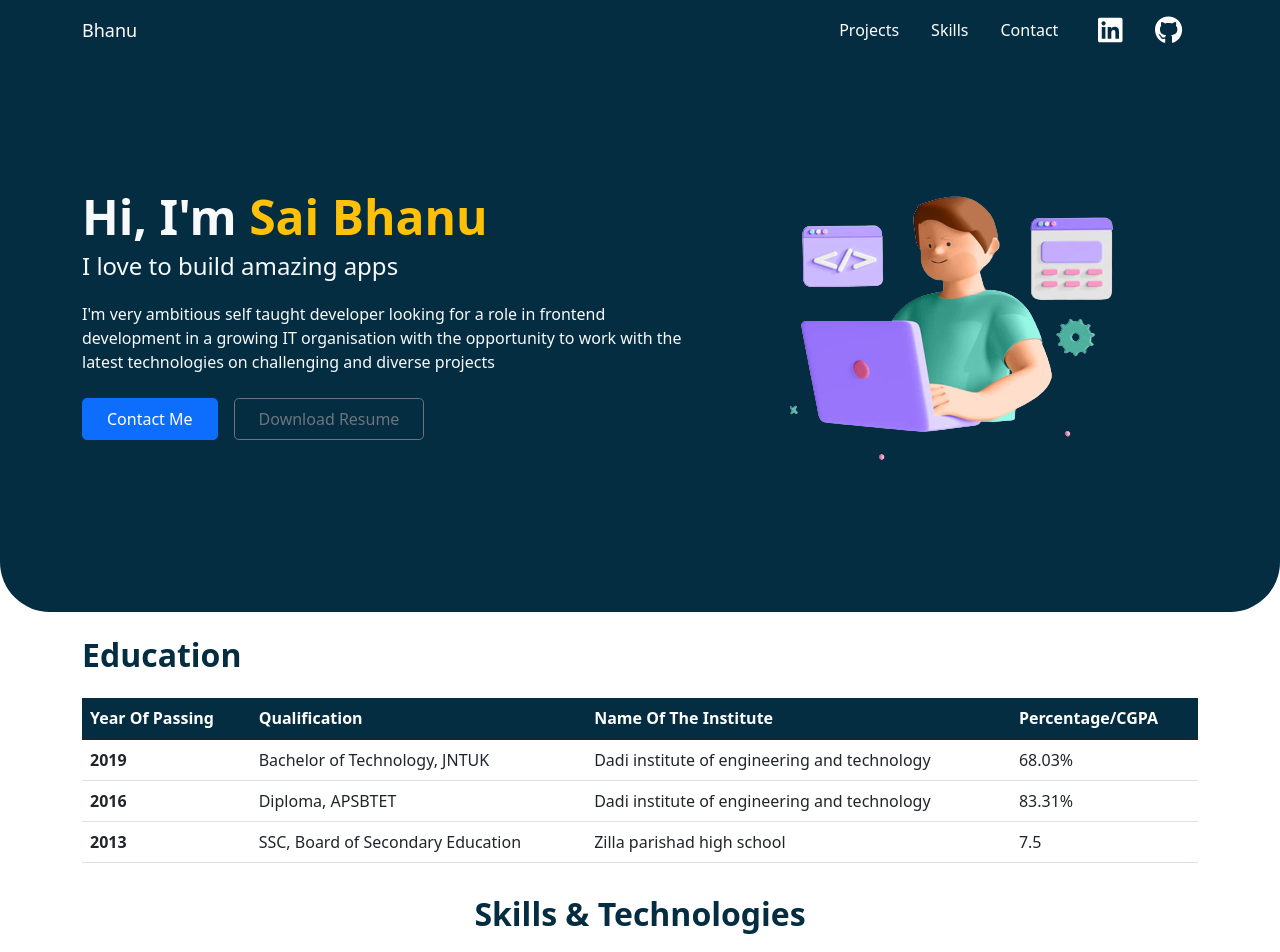
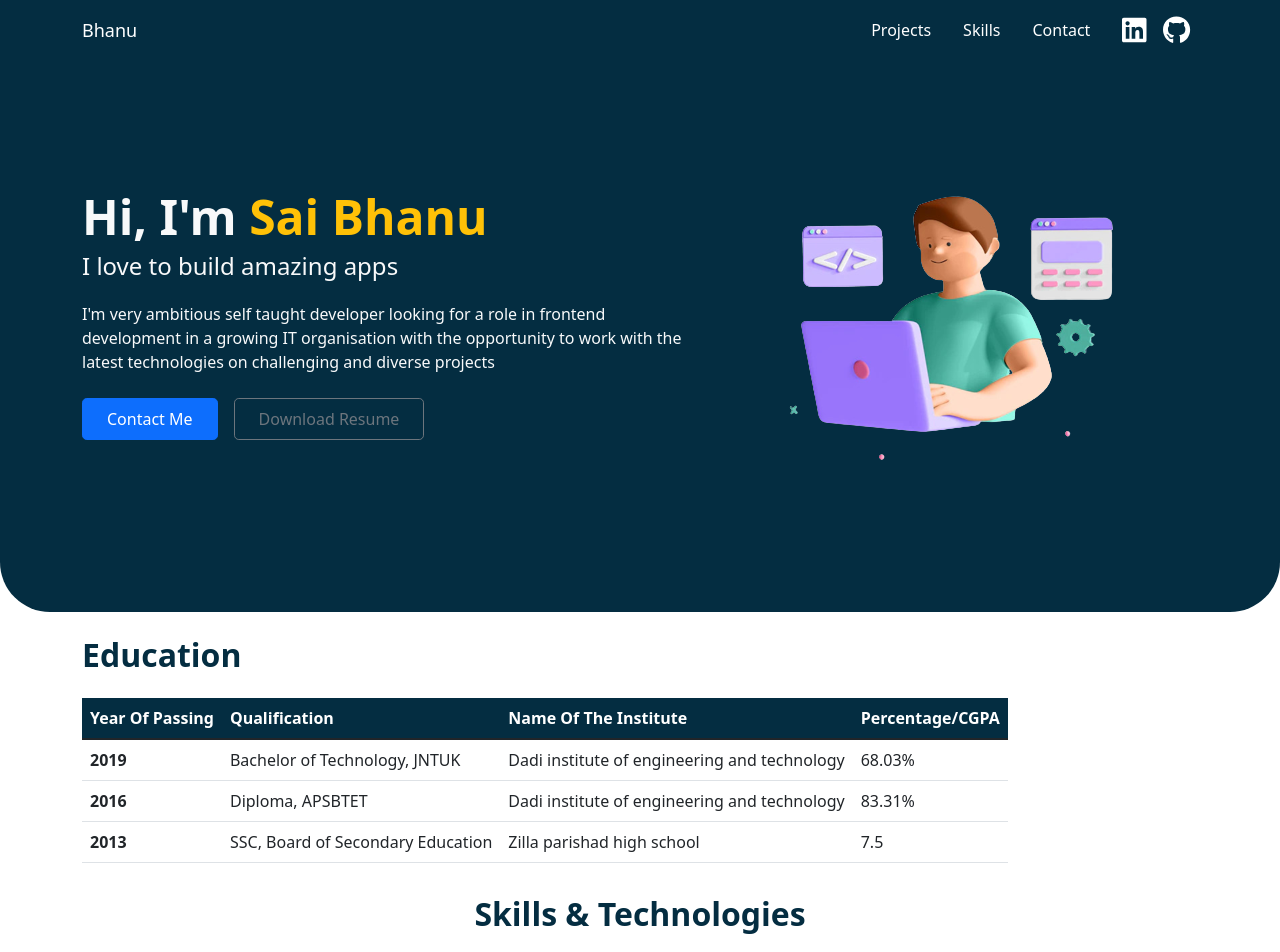
Before and after one commit to BhanuMathurthi/bhanu-portfolio, a React (Create React App) app: page / in a window 1280 px wide. Shown: the top 952 px of the page. Built offline with nearby package versions, Linux system fonts and the light colour scheme.

Commit message:
skills updated

```diff
--- a/src/App.css
+++ b/src/App.css
@@ -56,6 +56,11 @@ footer a:hover{
   }
 }
 
+.table{
+  display: block ;
+  /* overflow-x: auto !important; */
+  /* width: 100% !important; */
+}
 
 
 
--- a/src/components/About/education.js
+++ b/src/components/About/education.js
@@ -9,7 +9,7 @@ export default function Education() {
             Education
           </h2>
           <div className="">
-            <table className="table">
+            <table className="table table-responsive">
               <thead
                 className="fw-bold"
                 style={{ backgroundColor: "#042D41", color: "white" }}
--- a/src/components/Header/navbar.js
+++ b/src/components/Header/navbar.js
@@ -62,7 +62,7 @@ export default function Header() {
                     rel="noreferrer"
                   >
                     <FontAwesomeIcon
-                      className="fs-3 text-white mx-2 nav-link"
+                      className="fs-3 text-white px-2 nav-link"
                       icon={faLinkedin}
                     />
                   </a>
@@ -74,7 +74,7 @@ export default function Header() {
                     target="_blank"
                   >
                     <FontAwesomeIcon
-                      className="fs-3 text-white mx-2 nav-link"
+                      className="fs-3 text-white px-2 nav-link"
                       icon={faGithub}
                     />
                   </a>
```
